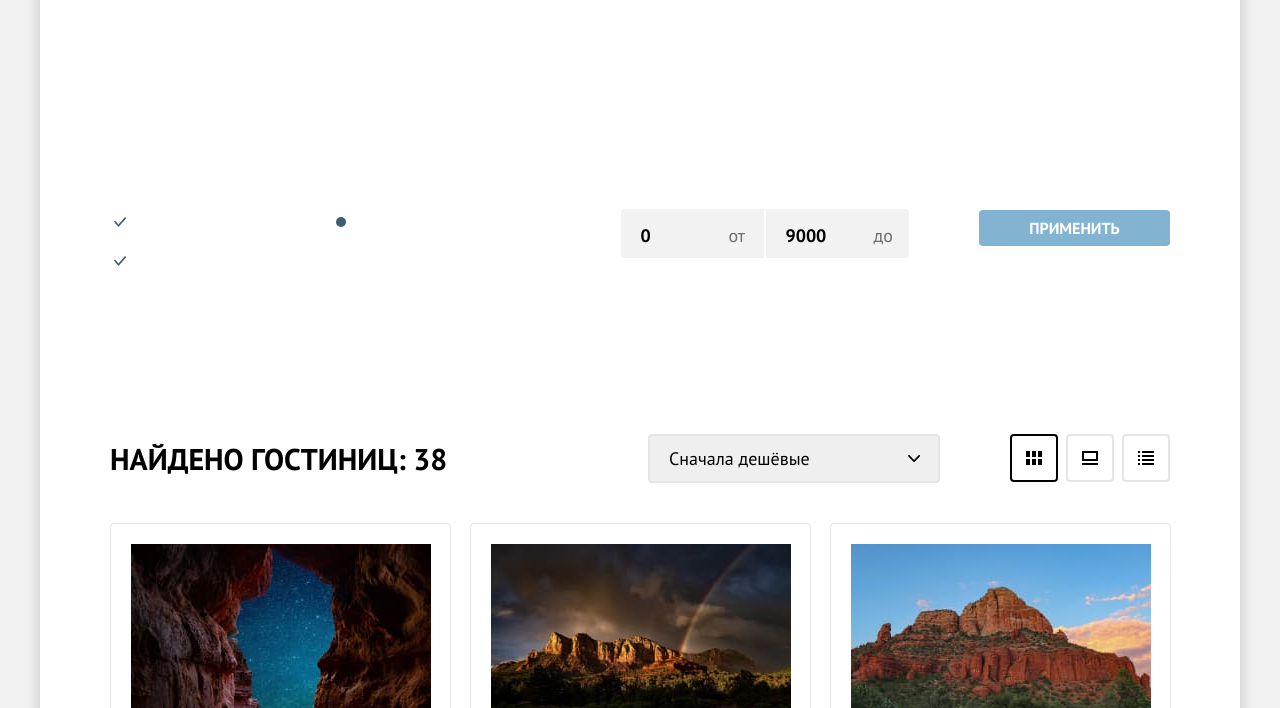
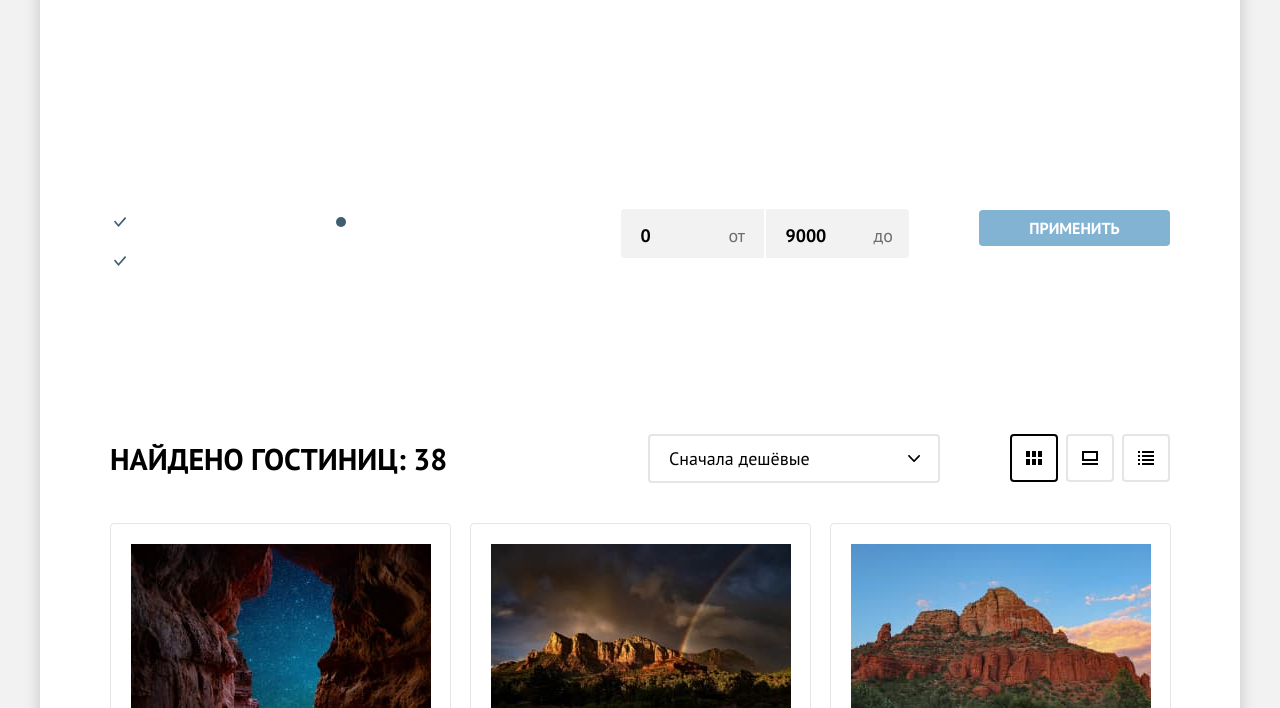
Before and after one commit to htmlacademy-htmlcss/2171661-sedona-35, a plain HTML site: page catalog.html in a window 1280 px wide. Shown: the part 92-800 px from the top of the page. Drawn offline with Linux system fonts and the light colour scheme.

Commit message:
Правки

```diff
--- a/styles/styles.css
+++ b/styles/styles.css
@@ -1415,23 +1415,9 @@ body {
 .select-control {
   font-family: 'PT Sans';
   font-size: 18px;
-  line-height: 21px;
+  line-height: 18px;
   font-weight: 400;
-  display: -webkit-box;
-  display: -ms-flexbox;
-  display: flex;
-  -webkit-box-orient: horizontal;
-  -webkit-box-direction: normal;
-  -ms-flex-direction: row;
-  flex-direction: row;
-  -webkit-box-pack: justify;
-  -ms-flex-pack: justify;
-  justify-content: space-between;
-  -webkit-box-align: center;
-  -ms-flex-align: center;
-  align-items: center;
   padding: 12px 19px;
-  gap: 94px;
   width: 292px;
   height: 49px;
   border: 2px solid #E5E5E5;
@@ -1442,6 +1428,7 @@ body {
   background-image: url(../images/select-control-arrow.svg);
   background-repeat: no-repeat;
   background-position: 258px 18px;
+  background-color: #ffffff;
 }
 
 .select-control:hover {
```
